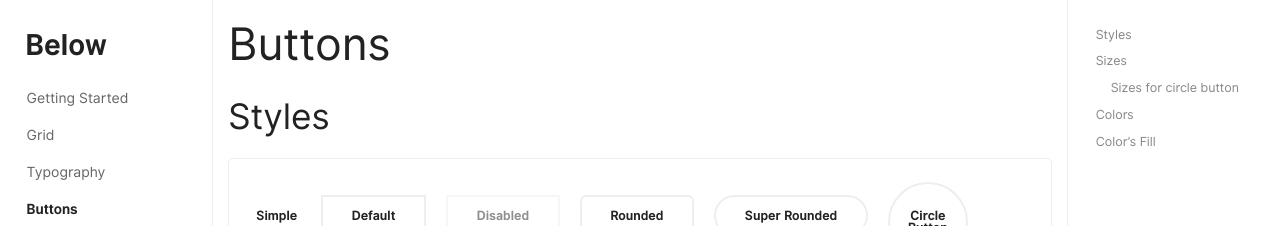
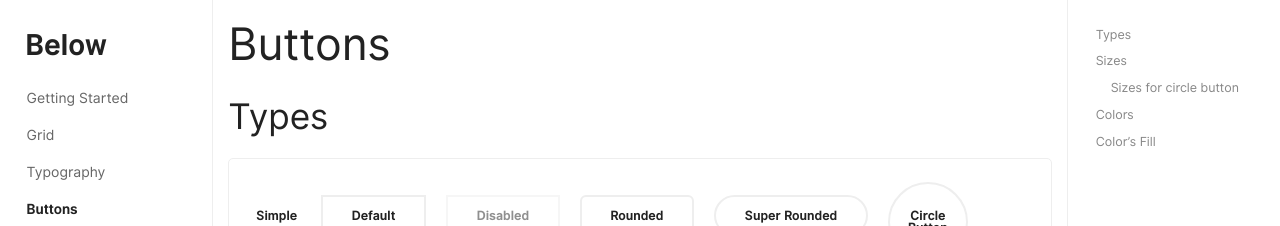
Before and after one commit to innusource/below, a Jekyll site: the page built from 04-buttons.md, in a window 1280 px wide and 900 px high. Shown: the top 226 px of the window. Built offline with Jekyll 4.4.1, drawn with Linux system fonts in a browser that asks for light colours.

Commit message:
styles to types

```diff
--- a/04-buttons.md
+++ b/04-buttons.md
@@ -7,7 +7,7 @@ toc: true
 
 # Buttons
 
-### Styles
+### Types
 
 {% capture example %}
 <a class="btn simple">Simple</a>
```
